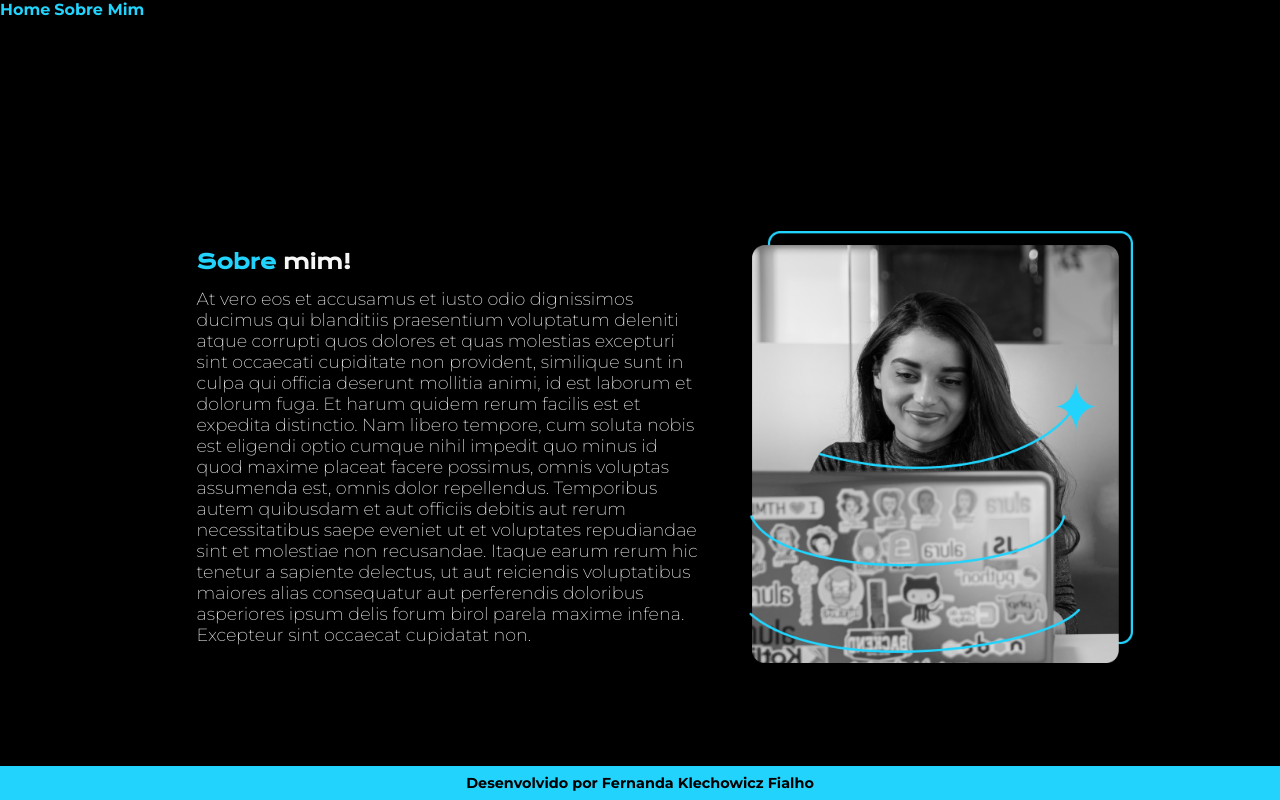
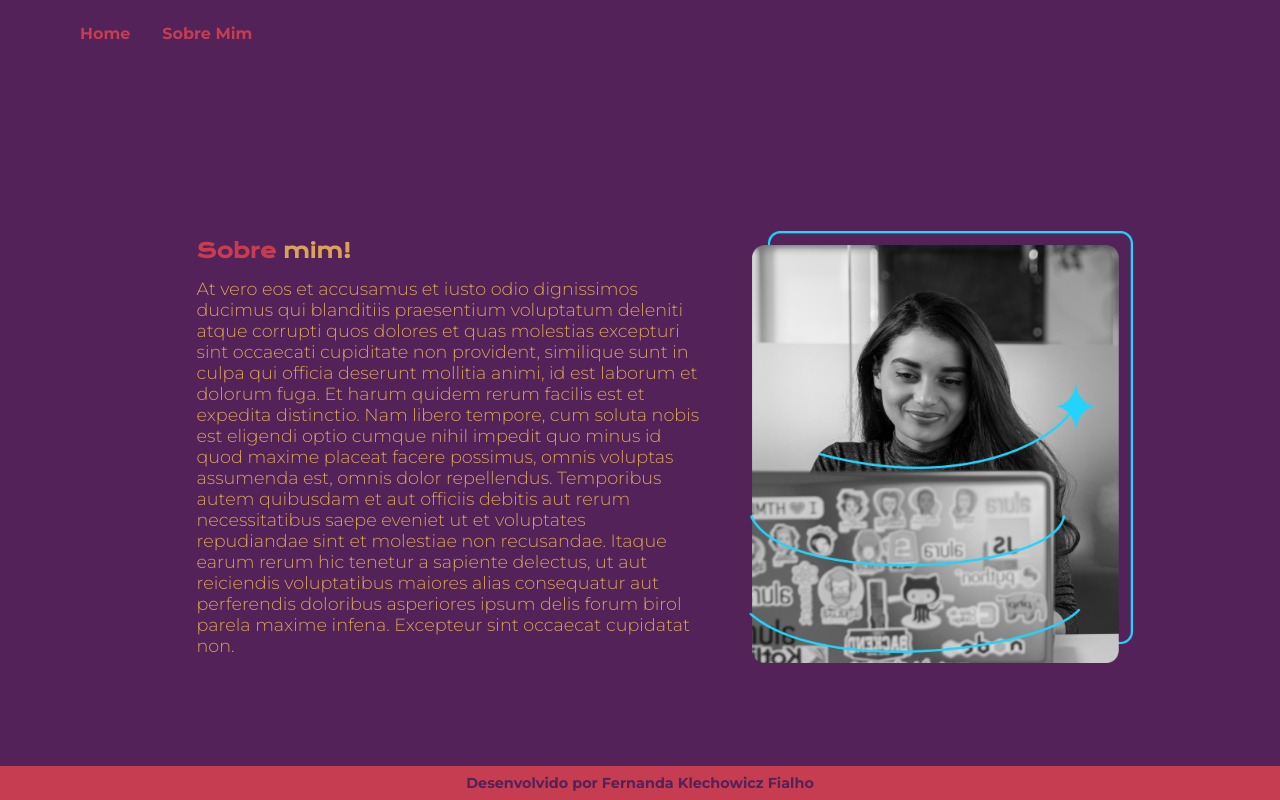
Before and after one commit to FehFialho/alura-web-dev, a plain HTML site: page pages/about.html in a window 1280 px wide. Drawn offline with nearby package versions, Linux system fonts and the light colour scheme.

Commit message:
Teste de Cores + Teste SSH

```diff
--- a/pages/about.html
+++ b/pages/about.html
@@ -8,7 +8,7 @@
 </head>
 <body>
     <header>
-        <nav>
+        <nav class="main-nav">
             <a class="nav__link" href="/index.html">Home</a>
             <a class="nav__link" href="/pages/about.html">Sobre Mim</a>
         </nav>
--- a/style.css
+++ b/style.css
@@ -1,9 +1,9 @@
 @import url('https://fonts.googleapis.com/css2?family=Krona+One&family=Montserrat:ital,wght@0,100..900;1,100..900&display=swap');
 
 :root{
-    --main-color:#22D4FD;
-    --sec-color:#F6F6F6;
-    --terc-color:black;
+    --main-color:#C63C51;
+    --sec-color:#d9a259;
+    --terc-color: #522258;
 
     --sec-font:'Krona One', sans-serif;
     --main-font: 'Montserrat', sans-serif;
@@ -74,7 +74,7 @@ header{
 
 .presentation__desc {
     font-family: var(--main-font);
-    font-weight: 250;
+    font-weight: 370;
     color: var(--sec-color);
     font-size: 1.1rem;
 }
@@ -128,7 +128,7 @@ header{
 
 .linker:hover{
     color: var(--main-color);
-    background-color: rgb(27, 27, 27);
+    background-color: #74326a;
 }
 
 .linker__img {
```
